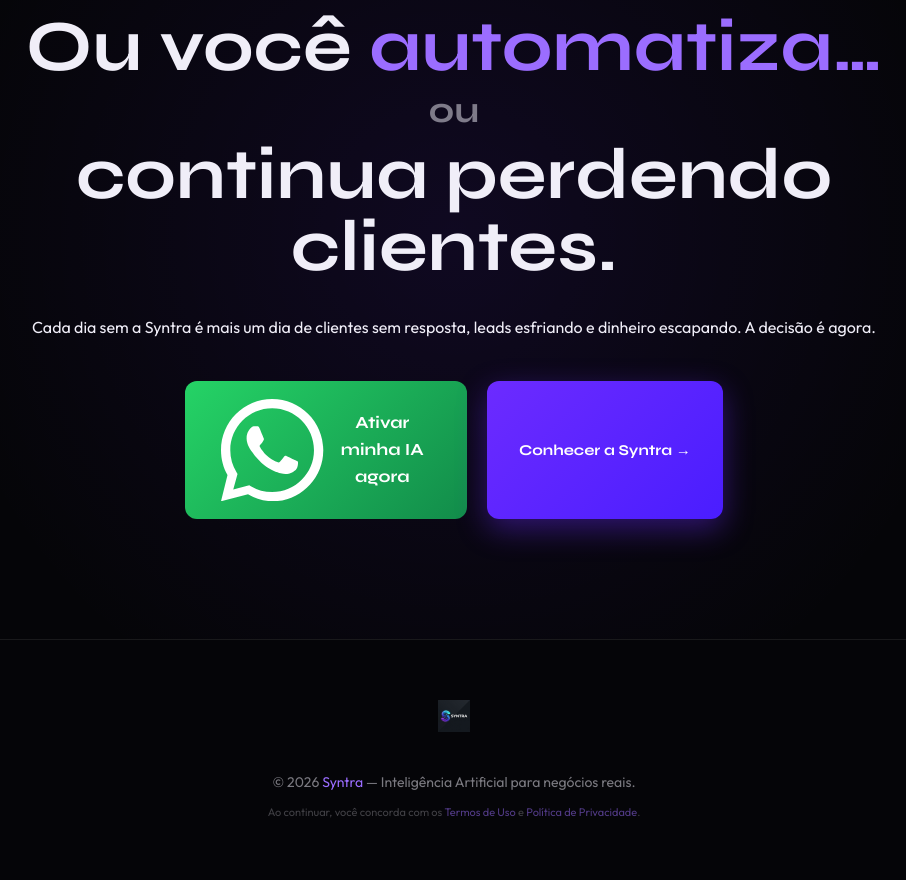
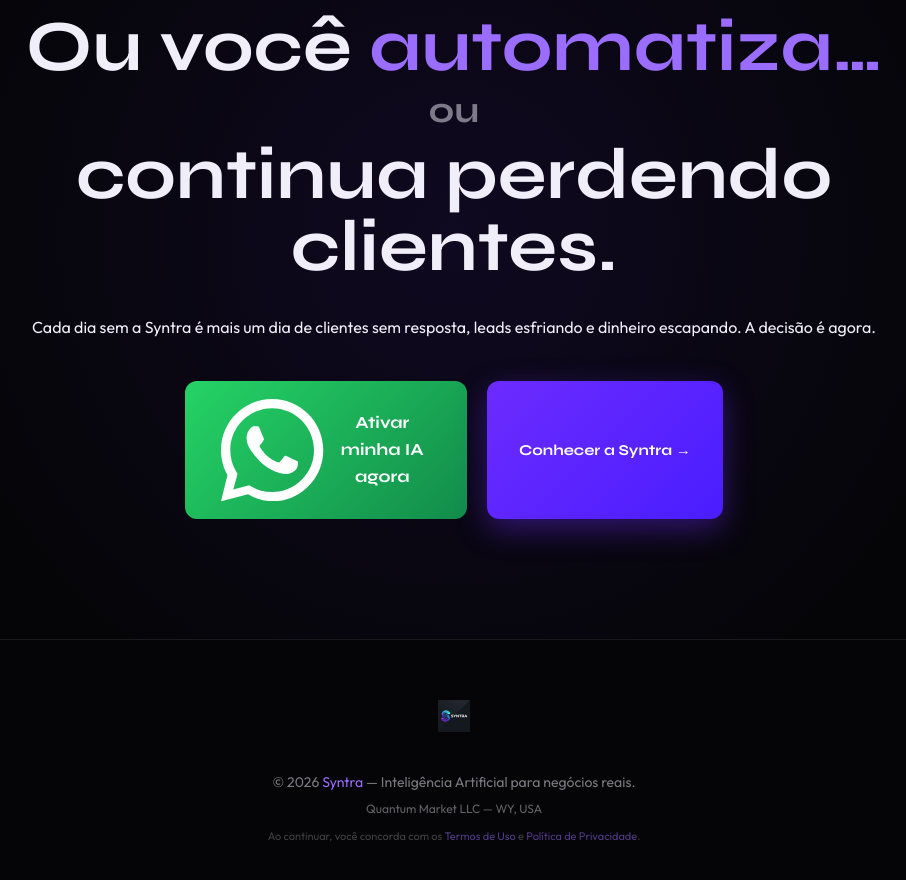
Before and after one commit to querycodigo2025/syntra-landing-page, a website built with Vite: page index.html in a window 1280 px wide. Shown: the part 7102-7982 px from the top of the page, without its empty margins (186-1092 px from the left). Built offline with nearby package versions, Linux system fonts and the light colour scheme.

Commit message:
Add company info to footer

```diff
--- a/index.html
+++ b/index.html
@@ -371,6 +371,7 @@
         <img src="/src/assets/logo.png" alt="Syntra Logo" class="logo-img-small">
       </div>
       <p>© 2026 <a href="https://usesyntra.xyz/" target="_blank">Syntra</a> — Inteligência Artificial para negócios reais.</p>
+      <p style="margin-top:5px; font-size:12px; opacity:0.8">Quantum Market LLC — WY, USA</p>
       <p style="margin-top:10px; font-size:11px; opacity:0.5">Ao continuar, você concorda com os <a href="#">Termos de Uso</a> e <a href="#">Política de Privacidade</a>.</p>
     </div>
   </footer>
```
